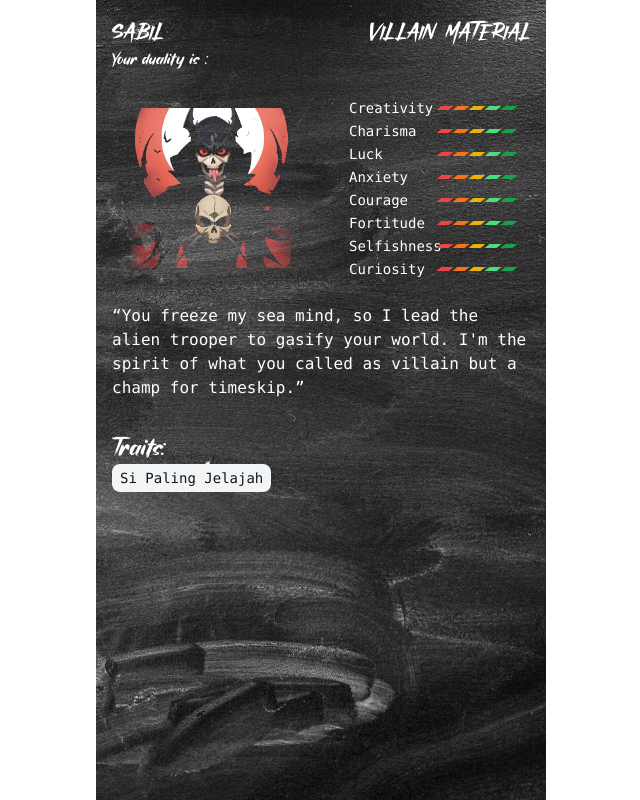
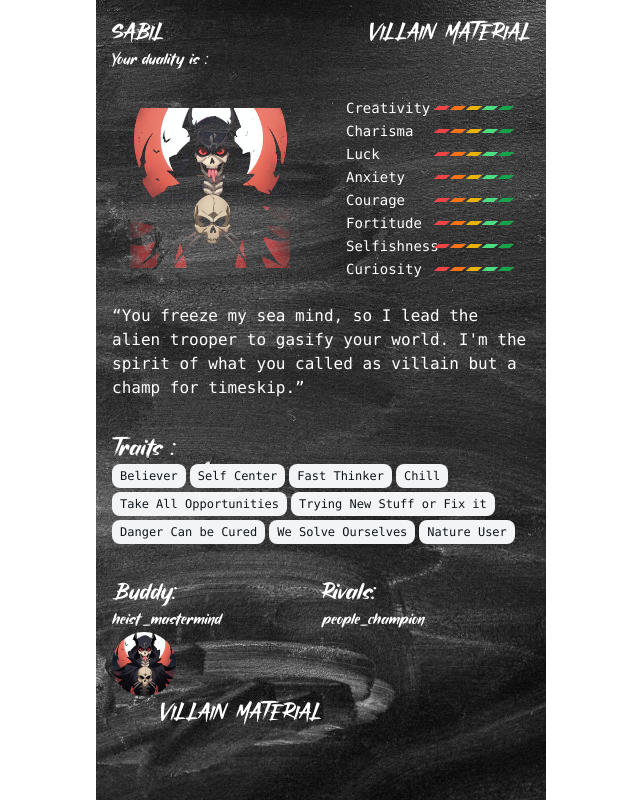
Before and after one commit to fajriawansu/learn-gatsby, a Gatsby site: page / in a window 1280 px wide. Shown: the whole page, without its empty margins (319-959 px from the left). Built offline with nearby package versions, Linux system fonts and the light colour scheme; Gatsby itself is replaced by a stand-in of ours.

Commit message:
extended

```diff
--- /dev/null
+++ b/src/components/BuddyRIvals.tsx
@@ -0,0 +1,32 @@
+import React from "react";
+import { CHARACTER_RELATIONS } from "../constants";
+import { CharacterReportEnum } from "../types/type";
+import { DICT } from "../dict";
+
+interface Props {
+  char: CharacterReportEnum;
+  gender: "boy" | "girl";
+}
+
+export default function BuddyRIvals({ char, gender }: Props) {
+  const buddy = CHARACTER_RELATIONS[CharacterReportEnum[char]].buddies;
+  const rivals = CHARACTER_RELATIONS[CharacterReportEnum[char]].rivals;
+  return (
+    <div className="p-4 flex">
+      <div className="w-1/2">
+        <div className="text-2xl">Buddy:</div>
+        <div>{CHARACTER_RELATIONS[CharacterReportEnum[char]].buddies[0]}</div>
+        <div className="w-16 h-16">
+          <img className="rounded-full" src={`16_${char}_${gender}.jpg`} />
+        </div>
+        <div className="text-2xl text-end">
+          {DICT[CharacterReportEnum[char]].en.toUpperCase()}
+        </div>
+      </div>
+      <div className="w-1/2">
+        <div className="text-2xl">Rivals:</div>
+        <div>{CHARACTER_RELATIONS[CharacterReportEnum[char]].rivals[0]}</div>
+      </div>
+    </div>
+  );
+}
--- a/src/components/Chip.tsx
+++ b/src/components/Chip.tsx
@@ -7,7 +7,7 @@ interface Props {
 export default function Chip({ label }: Props) {
   return (
     label.length > 0 && (
-      <div className="rounded-lg py-1 px-2 bg-gray-100 text-darkest text-sm">
+      <div className="rounded-lg py-1 px-2 bg-gray-100 text-darkest text-xs">
         {label}
       </div>
     )
--- a/src/components/ParallelogramStat.tsx
+++ b/src/components/ParallelogramStat.tsx
@@ -13,8 +13,8 @@ export default function ParallelogramStat({ label, level }: Props) {
   return (
     <div className="flex gap-1 text-sm items-center">
       <div className="w-[82px]">{label}</div>
-      <div className="flex gap-1 ml-1">
-        {Array.from(Array(5)).map((v, k) => (
+      <div className="flex gap-1 ml-1 min-w-20">
+        {Array.from(Array(level)).map((v, k) => (
           <Blok
             className={`${
               k === 0
--- a/src/components/TestResult.tsx
+++ b/src/components/TestResult.tsx
@@ -4,6 +4,8 @@ import { CharacterReportEnum, ObservedEnum } from "../types/type";
 import { DICT } from "../dict";
 import Chip from "./Chip";
 import { useGlobalStore } from "../stores/store";
+import { CHARACTER_RELATIONS } from "../constants";
+import BuddyRIvals from "./BuddyRIvals";
 
 interface TestResultProps {
   char: CharacterReportEnum;
@@ -46,7 +48,7 @@ export default function TestResult({ char, gender }: TestResultProps) {
 
         <div className="pr-4 font-mono flex flex-col gap-[3px]">
           {Object.values(ObservedEnum).map((v, k) => (
-            <ParallelogramStat label={DICT[v].en} level={4} />
+            <ParallelogramStat label={DICT[v].en} level={5} />
           ))}
         </div>
       </div>
@@ -54,11 +56,14 @@ export default function TestResult({ char, gender }: TestResultProps) {
         &ldquo;{DICT[`desc_${CharacterReportEnum[char]}`].en}.&rdquo;
       </div>
       <div className="p-4">
-        <div className="text-2xl">Traits:</div>
-        <div className="flex font-mono">
-          <Chip label={DICT.trait_11.id} />
+        <div className="text-2xl">Traits :</div>
+        <div className="flex font-mono gap-1 flex-wrap">
+          {answersLog.map((v, k) => (
+            <Chip label={DICT[`trait_${k + 1}${v + 1}`].en} />
+          ))}
         </div>
       </div>
+      <BuddyRIvals char={char} gender={gender} />
     </div>
   );
 }
--- a/src/constants.ts
+++ b/src/constants.ts
@@ -1,5 +1,9 @@
 import { DICT } from "./dict";
-import { QuestionItem } from "./types/type";
+import {
+  CharacterRelations,
+  CharacterReportEnum,
+  QuestionItem,
+} from "./types/type";
 
 export const QUESTIONS_CONST: QuestionItem[] = [
   {
@@ -14,23 +18,23 @@ export const QUESTIONS_CONST: QuestionItem[] = [
       {
         sentence: DICT.q1_opt1["id"],
         personality_points: {
-          courage: 1
+          courage: 1,
         },
-        trait: DICT.trait_11["id"]
+        trait: DICT.trait_11["id"],
       },
       {
         sentence: DICT.q1_opt2["id"],
         personality_points: {
-          selfishness: 1
+          selfishness: 1,
         },
-        trait: DICT.trait_12["id"]
+        trait: DICT.trait_12["id"],
       },
       {
         sentence: DICT.q1_opt3["id"],
         personality_points: {
-          creativity: 1
+          creativity: 1,
         },
-        trait: DICT.trait_13["id"]
+        trait: DICT.trait_13["id"],
       },
     ],
   },
@@ -41,23 +45,23 @@ export const QUESTIONS_CONST: QuestionItem[] = [
       {
         sentence: DICT.q2_opt1["id"],
         personality_points: {
-          curiosity: 1
+          curiosity: 1,
         },
-        trait: DICT.trait_21["id"]
+        trait: DICT.trait_21["id"],
       },
       {
         sentence: DICT.q2_opt2["id"],
         personality_points: {
-          charisma: 1
+          charisma: 1,
         },
-        trait: DICT.trait_22["id"]
+        trait: DICT.trait_22["id"],
       },
       {
         sentence: DICT.q2_opt3["id"],
         personality_points: {
-          fortitude: 1
+          fortitude: 1,
         },
-        trait: DICT.trait_23["id"]
+        trait: DICT.trait_23["id"],
       },
     ],
   },
@@ -68,23 +72,23 @@ export const QUESTIONS_CONST: QuestionItem[] = [
       {
         sentence: DICT.q3_opt1["id"],
         personality_points: {
-          curiosity: 1
+          curiosity: 1,
         },
-        trait: DICT.trait_31["id"]
+        trait: DICT.trait_31["id"],
       },
       {
         sentence: DICT.q3_opt2["id"],
         personality_points: {
-          selfishness: 1
+          selfishness: 1,
         },
-        trait: DICT.trait_32["id"]
+        trait: DICT.trait_32["id"],
       },
       {
         sentence: DICT.q3_opt3["id"],
         personality_points: {
-          luck: 1
+          luck: 1,
         },
-        trait: DICT.trait_33["id"]
+        trait: DICT.trait_33["id"],
       },
     ],
   },
@@ -95,23 +99,23 @@ export const QUESTIONS_CONST: QuestionItem[] = [
       {
         sentence: DICT.q4_opt1["id"],
         personality_points: {
-          charisma: 1
+          charisma: 1,
         },
-        trait: DICT.trait_41["id"]
+        trait: DICT.trait_41["id"],
       },
       {
         sentence: DICT.q4_opt2["id"],
         personality_points: {
-          courage: 1
+          courage: 1,
         },
-        trait: DICT.trait_42["id"]
+        trait: DICT.trait_42["id"],
       },
       {
         sentence: DICT.q4_opt3["id"],
         personality_points: {
-          anxiety: 1
+          anxiety: 1,
         },
-        trait: DICT.trait_43["id"]
+        trait: DICT.trait_43["id"],
       },
     ],
   },
@@ -122,23 +126,23 @@ export const QUESTIONS_CONST: QuestionItem[] = [
       {
         sentence: DICT.q5_opt1["id"],
         personality_points: {
-          courage: 1
+          courage: 1,
         },
-        trait: DICT.trait_51["id"]
+        trait: DICT.trait_51["id"],
       },
       {
         sentence: DICT.q5_opt2["id"],
         personality_points: {
-          anxiety: 1
+          anxiety: 1,
         },
-        trait: DICT.trait_52["id"]
+        trait: DICT.trait_52["id"],
       },
       {
         sentence: DICT.q5_opt3["id"],
         personality_points: {
-          creativity: 1
+          creativity: 1,
         },
-        trait: DICT.trait_53["id"]
+        trait: DICT.trait_53["id"],
       },
     ],
   },
@@ -149,23 +153,23 @@ export const QUESTIONS_CONST: QuestionItem[] = [
       {
         sentence: DICT.q6_opt1["id"],
         personality_points: {
-          anxiety: 1
+          anxiety: 1,
         },
-        trait: DICT.trait_61["id"]
+        trait: DICT.trait_61["id"],
       },
       {
         sentence: DICT.q6_opt2["id"],
         personality_points: {
-          luck: 1
+          luck: 1,
         },
-        trait: DICT.trait_62["id"]
+        trait: DICT.trait_62["id"],
       },
       {
         sentence: DICT.q6_opt3["id"],
         personality_points: {
-          fortitude: 1
+          fortitude: 1,
         },
-        trait: DICT.trait_63["id"]
+        trait: DICT.trait_63["id"],
       },
     ],
   },
@@ -176,23 +180,23 @@ export const QUESTIONS_CONST: QuestionItem[] = [
       {
         sentence: DICT.q7_opt1["id"],
         personality_points: {
-          curiosity: 1
+          curiosity: 1,
         },
-        trait: DICT.trait_71["id"]
+        trait: DICT.trait_71["id"],
       },
       {
         sentence: DICT.q7_opt2["id"],
         personality_points: {
-          charisma: 1
+          charisma: 1,
         },
-        trait: DICT.trait_72["id"]
+        trait: DICT.trait_72["id"],
       },
       {
         sentence: DICT.q7_opt3["id"],
         personality_points: {
-          selfishness: 1
+          selfishness: 1,
         },
-        trait: DICT.trait_73["id"]
+        trait: DICT.trait_73["id"],
       },
     ],
   },
@@ -203,23 +207,23 @@ export const QUESTIONS_CONST: QuestionItem[] = [
       {
         sentence: DICT.q8_opt1["id"],
         personality_points: {
-          fortitude: 1
+          fortitude: 1,
         },
-        trait: DICT.trait_81["id"]
+        trait: DICT.trait_81["id"],
       },
       {
         sentence: DICT.q8_opt2["id"],
         personality_points: {
-          selfishness: 1
+          selfishness: 1,
         },
-        trait: DICT.trait_82["id"]
+        trait: DICT.trait_82["id"],
       },
       {
         sentence: DICT.q8_opt3["id"],
         personality_points: {
-          courage: 1
+          courage: 1,
         },
-        trait: DICT.trait_83["id"]
+        trait: DICT.trait_83["id"],
       },
     ],
   },
@@ -230,23 +234,23 @@ export const QUESTIONS_CONST: QuestionItem[] = [
       {
         sentence: DICT.q9_opt1["id"],
         personality_points: {
-          curiosity: 1
+          curiosity: 1,
         },
-        trait: DICT.trait_91["id"]
+        trait: DICT.trait_91["id"],
       },
       {
         sentence: DICT.q9_opt2["id"],
         personality_points: {
-          creativity: 1
+          creativity: 1,
         },
-        trait: DICT.trait_92["id"]
+        trait: DICT.trait_92["id"],
       },
       {
         sentence: DICT.q9_opt3["id"],
         personality_points: {
-          luck: 1
+          luck: 1,
         },
-        trait: DICT.trait_93["id"]
+        trait: DICT.trait_93["id"],
       },
     ],
   },
@@ -257,22 +261,22 @@ export const QUESTIONS_CONST: QuestionItem[] = [
       {
         sentence: DICT.q10_opt1["id"],
         personality_points: {},
-        trait: ""
+        trait: "",
       },
       {
         sentence: DICT.q10_opt2["id"],
         personality_points: {},
-        trait: ""
+        trait: "",
       },
       {
         sentence: DICT.q10_opt3["id"],
         personality_points: {},
-        trait: ""
+        trait: "",
       },
       {
         sentence: DICT.q10_opt4["id"],
         personality_points: {},
-        trait: ""
+        trait: "",
       },
     ],
   },
@@ -282,3 +286,109 @@ export const QUESTIONS_CONST: QuestionItem[] = [
     options: [],
   },
 ];
+
+export const CHARACTER_RELATIONS: CharacterRelations = {
+  chance_maker: {
+    buddies: [CharacterReportEnum.janken_master],
+    rivals: [
+      CharacterReportEnum.reader_in_the_corner,
+      CharacterReportEnum.twister_fate,
+    ],
+  },
+
+  janken_master: {
+    buddies: [CharacterReportEnum.chance_maker],
+    rivals: [
+      CharacterReportEnum.reader_in_the_corner,
+      CharacterReportEnum.twister_fate,
+    ],
+  },
+  heist_mastermind: {
+    buddies: [CharacterReportEnum.villain_material],
+    rivals: [
+      CharacterReportEnum.people_champion,
+      CharacterReportEnum.hero_poser,
+    ],
+  },
+  subway_artist: {
+    buddies: [CharacterReportEnum.step_faker],
+    rivals: [CharacterReportEnum.tomb_guard, CharacterReportEnum.twister_fate],
+  },
+  hero_poser: {
+    buddies: [CharacterReportEnum.people_champion],
+    rivals: [
+      CharacterReportEnum.heist_mastermind,
+      CharacterReportEnum.villain_material,
+    ],
+  },
+  shadow_witch: {
+    buddies: [CharacterReportEnum.pirate_crew],
+    rivals: [
+      CharacterReportEnum.firework_launcher,
+      CharacterReportEnum.sad_swallow,
+    ],
+  },
+  sad_swallow: {
+    buddies: [CharacterReportEnum.firework_launcher],
+    rivals: [CharacterReportEnum.pirate_crew, CharacterReportEnum.shadow_witch],
+  },
+  step_faker: {
+    buddies: [CharacterReportEnum.subway_artist],
+    rivals: [CharacterReportEnum.tomb_guard, CharacterReportEnum.twister_fate],
+  },
+  pirate_crew: {
+    buddies: [CharacterReportEnum.shadow_witch],
+    rivals: [
+      CharacterReportEnum.firework_launcher,
+      CharacterReportEnum.sad_swallow,
+    ],
+  },
+  masochistic_dreamer: {
+    buddies: [CharacterReportEnum.reader_in_the_corner],
+    rivals: [
+      CharacterReportEnum.chance_maker,
+      CharacterReportEnum.janken_master,
+    ],
+  },
+  firework_launcher: {
+    buddies: [CharacterReportEnum.sad_swallow],
+    rivals: [CharacterReportEnum.pirate_crew, CharacterReportEnum.shadow_witch],
+  },
+  tomb_guard: {
+    buddies: [CharacterReportEnum.twister_fate],
+    rivals: [CharacterReportEnum.step_faker, CharacterReportEnum.subway_artist],
+  },
+  people_champion: {
+    buddies: [CharacterReportEnum.hero_poser],
+    rivals: [
+      CharacterReportEnum.villain_material,
+      CharacterReportEnum.heist_mastermind,
+    ],
+  },
+  villain_material: {
+    buddies: [CharacterReportEnum.heist_mastermind],
+    rivals: [
+      CharacterReportEnum.people_champion,
+      CharacterReportEnum.hero_poser,
+    ],
+  },
+  reader_in_the_corner: {
+    buddies: [CharacterReportEnum.masochistic_dreamer],
+    rivals: [
+      CharacterReportEnum.chance_maker,
+      CharacterReportEnum.janken_master,
+    ],
+  },
+  twister_fate: {
+    buddies: [CharacterReportEnum.tomb_guard],
+    rivals: [CharacterReportEnum.step_faker, CharacterReportEnum.subway_artist],
+  },
+  all_rounder: {
+    buddies: [CharacterReportEnum.fair_tricker],
+    rivals: [CharacterReportEnum.fair_tricker],
+  },
+  fair_tricker: {
+    buddies: [CharacterReportEnum.all_rounder],
+    rivals: [CharacterReportEnum.all_rounder],
+  },
+};
--- a/src/stores/store.ts
+++ b/src/stores/store.ts
@@ -45,7 +45,7 @@ function sumCharacters(
 
 export const useGlobalStore = create<BearState>()((set) => ({
   activeStoryIdx: 99,
-  answersLog: [1, 1, 1, 1, 1, 1, 1, 1, 1, 1],
+  answersLog: [1, 1, 1, 1, 1, 1, 1, 1, 1],
   characterPoints: {
     chance_maker: 0,
     firework_launcher: 0,
```
Also changed, not shown: src/types/type.ts (+9 -2 lines).
